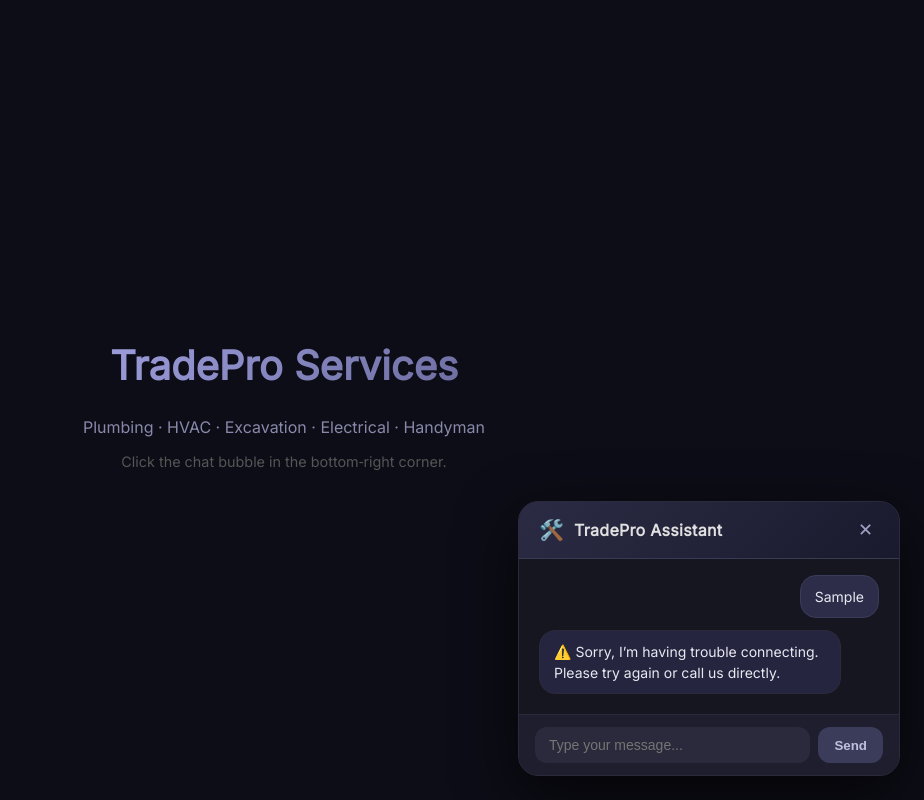
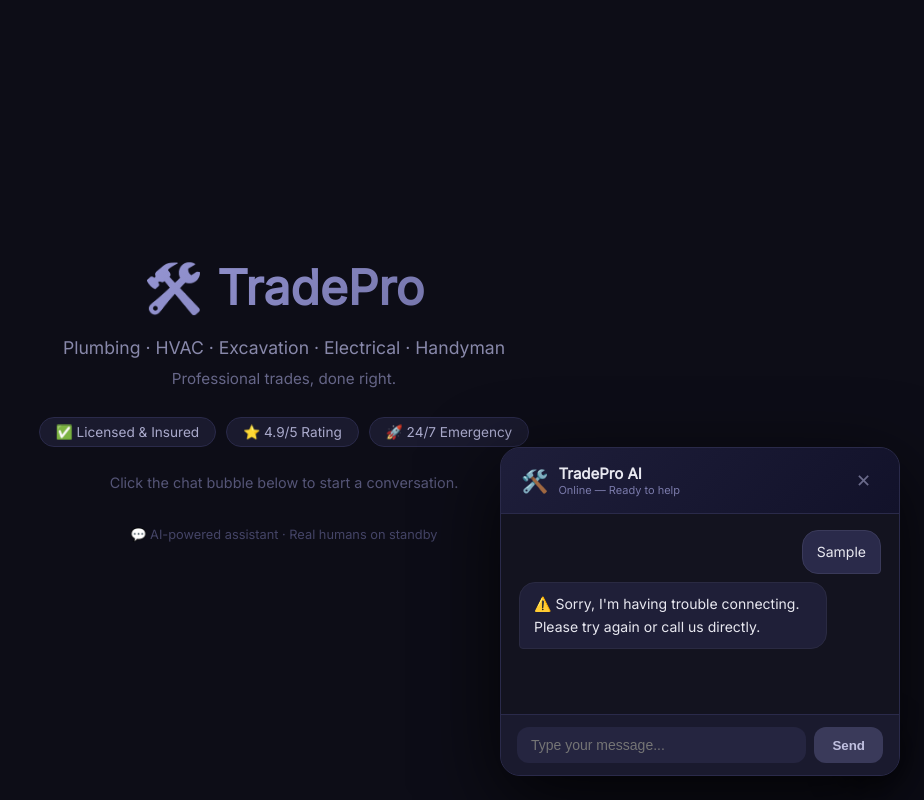
Before and after one commit to alphaxstst-commits/Trade-Chatbot, a website: page public/index.html in a window 1280 px wide. Both pictures are taken after typing "Sample" into the empty fields and a click on the button "Send". Shown: the whole page, without its empty margins (356-1280 px from the left). Drawn offline with Linux system fonts and the light colour scheme; no server answers.

Commit message:
FIXED: Complete bot overhaul with state tracking, 3 options, dark theme

```diff
--- a/public/index.html
+++ b/public/index.html
@@ -3,47 +3,84 @@
 <head>
   <meta charset="UTF-8" />
   <meta name="viewport" content="width=device-width, initial-scale=1.0" />
-  <title>TradePro</title>
-  <!-- Include Inter font -->
+  <title>TradePro Services</title>
   <link href="https://fonts.googleapis.com/css2?family=Inter:opsz@14..32&display=swap" rel="stylesheet">
   <style>
-    /* Global reset */
+    * {
+      margin: 0;
+      padding: 0;
+      box-sizing: border-box;
+    }
     body {
-      margin: 0;
       font-family: 'Inter', sans-serif;
       background: #0d0d17;
       color: #e0e0e0;
       min-height: 100vh;
       display: flex;
+      flex-direction: column;
       align-items: center;
       justify-content: center;
     }
-    .demo-page {
+    .hero {
       text-align: center;
       padding: 2rem;
+      max-width: 600px;
     }
-    .demo-page h1 {
-      font-size: 2.5rem;
-      font-weight: 600;
+    .hero h1 {
+      font-size: 3rem;
+      font-weight: 700;
       background: linear-gradient(135deg, #9f9fdf, #6b6b9f);
       -webkit-background-clip: text;
       -webkit-text-fill-color: transparent;
+      margin-bottom: 1rem;
     }
-    .demo-page p {
+    .hero p {
       color: #8888aa;
-      max-width: 500px;
-      margin: 1rem auto;
+      font-size: 1.1rem;
+      line-height: 1.7;
+    }
+    .badges {
+      display: flex;
+      flex-wrap: wrap;
+      gap: 10px;
+      justify-content: center;
+      margin-top: 1.5rem;
+    }
+    .badge {
+      background: #1a1a2e;
+      border: 1px solid #2a2a4a;
+      padding: 6px 16px;
+      border-radius: 20px;
+      font-size: 0.85rem;
+      color: #aaaacc;
+    }
+    .footer-note {
+      margin-top: 2rem;
+      font-size: 0.8rem;
+      color: #444466;
     }
   </style>
 </head>
 <body>
-  <div class="demo-page">
-    <h1>TradePro Services</h1>
-    <p>Plumbing · HVAC · Excavation · Electrical · Handyman</p>
-    <p style="font-size:0.9rem; color:#555;">Click the chat bubble in the bottom‑right corner.</p>
+  <div class="hero">
+    <h1>🛠️ TradePro</h1>
+    <p>
+      Plumbing · HVAC · Excavation · Electrical · Handyman<br>
+      <span style="color:#666688;font-size:0.95rem;">Professional trades, done right.</span>
+    </p>
+    <div class="badges">
+      <span class="badge">✅ Licensed & Insured</span>
+      <span class="badge">⭐ 4.9/5 Rating</span>
+      <span class="badge">🚀 24/7 Emergency</span>
+    </div>
+    <p style="margin-top:1.5rem;color:#555577;font-size:0.9rem;">
+      Click the chat bubble below to start a conversation.
+    </p>
+    <div class="footer-note">
+      <span>💬 AI-powered assistant · Real humans on standby</span>
+    </div>
   </div>
 
-  <!-- The widget will be injected by widget.js -->
   <script src="/widget.js"></script>
 </body>
 </html>
--- a/public/widget.js
+++ b/public/widget.js
@@ -1,64 +1,60 @@
 // public/widget.js
 
-// ----------------------------------------------
-// 1. CONFIG
-// ----------------------------------------------
-const API_URL = '/api/chat';          // your chat endpoint
-const WIDGET_ID = 'trade-chatbot';
-const STORAGE_KEY = 'chatbot_session';
+const API_URL = '/api/chat';
+const STORAGE_KEY = 'tradebot_session';
 
-// ----------------------------------------------
-// 2. STATE MANAGEMENT (sessionStorage)
-// ----------------------------------------------
+// ---- STATE MANAGEMENT ----
 function getSession() {
   try {
     const raw = sessionStorage.getItem(STORAGE_KEY);
-    return raw ? JSON.parse(raw) : { messages: [], state: {} };
-  } catch { return { messages: [], state: {} }; }
+    if (raw) {
+      const parsed = JSON.parse(raw);
+      return parsed;
+    }
+  } catch (e) { console.warn('Session parse error:', e); }
+  return { messages: [], state: {} };
 }
 
 function saveSession(session) {
-  sessionStorage.setItem(STORAGE_KEY, JSON.stringify(session));
+  try {
+    sessionStorage.setItem(STORAGE_KEY, JSON.stringify(session));
+  } catch (e) { console.warn('Session save error:', e); }
 }
 
 function clearSession() {
   sessionStorage.removeItem(STORAGE_KEY);
 }
 
-// ----------------------------------------------
-// 3. UI RENDERING (Dark Theme + Animations)
-// ----------------------------------------------
+// ---- UI RENDERING ----
 function renderWidget() {
   // Container
   const container = document.createElement('div');
-  container.id = WIDGET_ID;
+  container.id = 'trade-chatbot';
   container.style.cssText = `
     position: fixed;
     bottom: 24px;
     right: 24px;
-    width: 380px;
-    max-height: 560px;
-    background: #1e1e2f;
+    width: 400px;
+    max-height: 600px;
+    background: #1a1a2e;
     border-radius: 20px;
-    box-shadow: 0 20px 60px rgba(0,0,0,0.7);
-    font-family: 'Inter', 'Segoe UI', sans-serif;
-    color: #e0e0e0;
+    box-shadow: 0 24px 80px rgba(0,0,0,0.8);
+    font-family: 'Inter', -apple-system, BlinkMacSystemFont, 'Segoe UI', sans-serif;
+    color: #e8e8f0;
     display: flex;
     flex-direction: column;
     overflow: hidden;
-    z-index: 10000;
-    transition: all 0.3s cubic-bezier(0.4, 0, 0.2, 1);
-    border: 1px solid #2a2a3c;
-    backdrop-filter: blur(12px);
+    z-index: 100000;
+    border: 1px solid #2a2a4a;
   `;
   document.body.appendChild(container);
 
-  // Header (animated gradient)
+  // Header
   const header = document.createElement('div');
   header.style.cssText = `
-    background: linear-gradient(135deg, #2b2b44, #1a1a2e);
+    background: linear-gradient(135deg, #1e1e3a, #12122a);
     padding: 16px 20px;
-    border-bottom: 1px solid #3a3a52;
+    border-bottom: 1px solid #2a2a4a;
     display: flex;
     justify-content: space-between;
     align-items: center;
@@ -66,34 +62,38 @@ function renderWidget() {
   `;
   header.innerHTML = `
     <div style="display:flex;align-items:center;gap:10px;">
-      <span style="font-size:20px;">🛠️</span>
-      <span style="font-weight:600;font-size:16px;letter-spacing:0.3px;">TradePro Assistant</span>
+      <span style="font-size:22px;">🛠️</span>
+      <div>
+        <div style="font-weight:600;font-size:15px;color:#e8e8f0;">TradePro AI</div>
+        <div style="font-size:11px;color:#7a7aaa;">Online — Ready to help</div>
+      </div>
     </div>
-    <button id="close-chatbot" style="background:none;border:none;color:#a0a0c0;font-size:18px;cursor:pointer;">✕</button>
+    <button id="close-chatbot" style="background:none;border:none;color:#6a6a8a;font-size:18px;cursor:pointer;padding:4px 8px;">✕</button>
   `;
   container.appendChild(header);
 
-  // Messages area (with scroll)
+  // Messages area
   const messagesDiv = document.createElement('div');
   messagesDiv.id = 'chat-messages';
   messagesDiv.style.cssText = `
     flex: 1;
     overflow-y: auto;
-    padding: 16px 20px;
+    padding: 16px 18px;
     display: flex;
     flex-direction: column;
-    gap: 8px;
-    background: #161621;
-    scroll-behavior: smooth;
+    gap: 6px;
+    background: #13131f;
+    min-height: 200px;
+    max-height: 400px;
   `;
   container.appendChild(messagesDiv);
 
-  // Input area (dark style)
+  // Input area
   const inputArea = document.createElement('div');
   inputArea.style.cssText = `
     padding: 12px 16px;
-    background: #1e1e2f;
-    border-top: 1px solid #2a2a3c;
+    background: #1a1a2e;
+    border-top: 1px solid #2a2a4a;
     display: flex;
     gap: 8px;
     flex-shrink: 0;
@@ -101,34 +101,59 @@ function renderWidget() {
   inputArea.innerHTML = `
     <input id="chat-input" type="text" placeholder="Type your message..." style="
       flex:1;
-      background:#2a2a3c;
+      background:#252540;
       border:none;
       border-radius:12px;
       padding:10px 14px;
-      color:#e0e0e0;
+      color:#e8e8f0;
       font-size:14px;
       outline:none;
       transition:background 0.2s;
     " />
     <button id="send-btn" style="
-      background: #3b3b5a;
+      background: #3a3a5a;
       border:none;
       border-radius:12px;
-      padding:10px 16px;
+      padding:10px 18px;
       color: #c0c0e0;
       font-weight:600;
       cursor:pointer;
-      transition: background 0.2s;
+      transition:all 0.2s;
     ">Send</button>
   `;
   container.appendChild(inputArea);
 
-  // Restore session messages
+  // Add styles
+  const style = document.createElement('style');
+  style.textContent = `
+    #chat-messages::-webkit-scrollbar { width: 4px; }
+    #chat-messages::-webkit-scrollbar-track { background: #1a1a2e; }
+    #chat-messages::-webkit-scrollbar-thumb { background: #3a3a5a; border-radius: 4px; }
+    @keyframes fadeInUp {
+      from { opacity: 0; transform: translateY(12px); }
+      to { opacity: 1; transform: translateY(0); }
+    }
+    .message-bubble {
+      animation: fadeInUp 0.3s ease-out;
+    }
+    #chat-input:focus { background: #2d2d4a !important; }
+    #send-btn:hover { background: #4a4a6a !important; }
+    .typing-dots::after {
+      content: '...';
+      animation: dots 1.2s steps(3, end) infinite;
+    }
+    @keyframes dots {
+      0% { content: ''; }
+      33% { content: '.'; }
+      66% { content: '..'; }
+      100% { content: '...'; }
+    }
+  `;
+  document.head.appendChild(style);
+
+  // Restore session
   const session = getSession();
   session.messages.forEach(msg => appendMessage(msg.role, msg.text));
-
-  // Auto-focus
-  document.getElementById('chat-input').focus();
 
   // Event listeners
   document.getElementById('send-btn').addEventListener('click', sendMessage);
@@ -138,63 +163,85 @@ function renderWidget() {
   document.getElementById('close-chatbot').addEventListener('click', () => {
     container.style.display = 'none';
   });
+
+  // Focus input
+  setTimeout(() => document.getElementById('chat-input').focus(), 100);
 }
 
-// Helper to append a message with animation
+// ---- APPEND MESSAGE ----
 function appendMessage(role, text) {
   const messagesDiv = document.getElementById('chat-messages');
+  if (!messagesDiv) return;
+
   const msgDiv = document.createElement('div');
+  msgDiv.className = 'message-bubble';
+  const isUser = role === 'user';
   msgDiv.style.cssText = `
-    max-width: 80%;
+    max-width: 85%;
     padding: 10px 14px;
-    border-radius: 16px;
-    margin-bottom: 4px;
-    animation: fadeIn 0.3s ease-out;
-    word-wrap: break-word;
-    align-self: ${role === 'user' ? 'flex-end' : 'flex-start'};
-    background: ${role === 'user' ? '#2d2d4a' : '#252540'};
-    border: 1px solid ${role === 'user' ? '#3b3b5a' : '#2a2a3c'};
+    border-radius: ${isUser ? '16px 16px 4px 16px' : '16px 16px 16px 4px'};
+    margin-bottom: 2px;
+    align-self: ${isUser ? 'flex-end' : 'flex-start'};
+    background: ${isUser ? '#2a2a4a' : '#1f1f38'};
+    border: 1px solid ${isUser ? '#3a3a5a' : '#2a2a42'};
     color: #e8e8f0;
     font-size: 14px;
-    line-height: 1.5;
+    line-height: 1.6;
+    white-space: pre-wrap;
+    word-wrap: break-word;
   `;
-  // Simple markdown to line breaks
-  msgDiv.innerHTML = text.replace(/\n/g, '<br>');
+  // Convert markdown-like bold and line breaks
+  let formatted = text
+    .replace(/\*\*(.*?)\*\*/g, '<strong>$1</strong>')
+    .replace(/\n/g, '<br>');
+  msgDiv.innerHTML = formatted;
   messagesDiv.appendChild(msgDiv);
   messagesDiv.scrollTop = messagesDiv.scrollHeight;
 }
 
-// Animation keyframes (injected once)
-const styleSheet = document.createElement('style');
-styleSheet.textContent = `
-  @keyframes fadeIn {
-    from { opacity: 0; transform: translateY(8px); }
-    to { opacity: 1; transform: translateY(0); }
-  }
-  #chat-input:focus { background: #32324a !important; }
-  #send-btn:hover { background: #4b4b6a !important; }
-`;
-document.head.appendChild(styleSheet);
+// ---- TYPING INDICATOR ----
+function showTyping() {
+  const messagesDiv = document.getElementById('chat-messages');
+  if (!messagesDiv) return null;
+  const div = document.createElement('div');
+  div.id = 'typing-indicator';
+  div.className = 'message-bubble';
+  div.style.cssText = `
+    align-self: flex-start;
+    background: #1f1f38;
+    padding: 10px 16px;
+    border-radius: 16px 16px 16px 4px;
+    border: 1px solid #2a2a42;
+    color: #8888aa;
+    font-size: 13px;
+  `;
+  div.innerHTML = 'Typing <span class="typing-dots"></span>';
+  messagesDiv.appendChild(div);
+  messagesDiv.scrollTop = messagesDiv.scrollHeight;
+  return div;
+}
 
-// ----------------------------------------------
-// 4. SEND MESSAGE LOGIC (with state tracking)
-// ----------------------------------------------
+function removeTyping(el) {
+  if (el && el.parentNode) el.remove();
+}
+
+// ---- SEND MESSAGE ----
 async function sendMessage() {
   const input = document.getElementById('chat-input');
   const text = input.value.trim();
   if (!text) return;
   input.value = '';
 
-  // Show user message immediately
+  // Show user message
   appendMessage('user', text);
 
-  // Get current session (state + history)
+  // Get session
   const session = getSession();
   session.messages.push({ role: 'user', text });
   saveSession(session);
 
   // Show typing indicator
-  const typingId = showTyping();
+  const typingEl = showTyping();
 
   try {
     const response = await fetch(API_URL, {
@@ -202,62 +249,75 @@ async function sendMessage() {
       headers: { 'Content-Type': 'application/json' },
       body: JSON.stringify({
         message: text,
-        sessionId: session.sessionId || null, // for WhatsApp, we'll use phone number
         state: session.state || {},
-        history: session.messages.map(m => m.text) // send last few
+        history: session.messages.map(m => m.text)
       })
     });
 
     const data = await response.json();
-    const botReply = data.reply || "I didn't understand that. Could you rephrase?";
+    const botReply = data.reply || "Sorry, I didn't understand that. Could you rephrase?";
 
-    // Update state from server (if any new fields extracted)
+    // Update state
     if (data.state) {
       session.state = data.state;
     }
-
-    // Add bot reply to history
     session.messages.push({ role: 'bot', text: botReply });
     saveSession(session);
 
-    // Remove typing and show bot reply
-    removeTyping(typingId);
+    // Remove typing and show reply
+    removeTyping(typingEl);
     appendMessage('bot', botReply);
 
-    // If the bot requested more info (like address), we'll continue next turn
   } catch (err) {
-    removeTyping(typingId);
-    appendMessage('bot', '⚠️ Sorry, I’m having trouble connecting. Please try again or call us directly.');
-    console.error(err);
+    console.error('Chat error:', err);
+    removeTyping(typingEl);
+    appendMessage('bot', '⚠️ Sorry, I\'m having trouble connecting. Please try again or call us directly.');
   }
 }
 
-function showTyping() {
-  const messagesDiv = document.getElementById('chat-messages');
-  const div = document.createElement('div');
-  div.id = 'typing-indicator';
-  div.style.cssText = `
-    align-self: flex-start;
-    background: #252540;
-    padding: 8px 14px;
-    border-radius: 16px;
-    border: 1px solid #2a2a3c;
-    color: #a0a0c0;
-    font-size: 14px;
-    animation: fadeIn 0.2s ease-out;
+// ---- OPEN/CLOSE TOGGLE (Floating button) ----
+function createToggleButton() {
+  const btn = document.createElement('button');
+  btn.id = 'chat-toggle';
+  btn.style.cssText = `
+    position: fixed;
+    bottom: 24px;
+    right: 24px;
+    width: 60px;
+    height: 60px;
+    border-radius: 50%;
+    background: linear-gradient(135deg, #3a3a6a, #2a2a4a);
+    border: 2px solid #4a4a7a;
+    color: white;
+    font-size: 28px;
+    cursor: pointer;
+    box-shadow: 0 8px 32px rgba(0,0,0,0.6);
+    z-index: 99999;
+    transition: all 0.3s ease;
   `;
-  div.textContent = 'Typing...';
-  messagesDiv.appendChild(div);
-  messagesDiv.scrollTop = messagesDiv.scrollHeight;
-  return div.id;
+  btn.textContent = '💬';
+  document.body.appendChild(btn);
+
+  let isOpen = true;
+
+  btn.addEventListener('click', () => {
+    const widget = document.getElementById('trade-chatbot');
+    if (isOpen) {
+      widget.style.display = 'none';
+      btn.textContent = '💬';
+      btn.style.background = 'linear-gradient(135deg, #3a3a6a, #2a2a4a)';
+    } else {
+      widget.style.display = 'flex';
+      btn.textContent = '✕';
+      btn.style.background = 'linear-gradient(135deg, #5a2a2a, #4a1a1a)';
+      document.getElementById('chat-input').focus();
+    }
+    isOpen = !isOpen;
+  });
 }
 
-function removeTyping(id) {
-  const el = document.getElementById(id);
-  if (el) el.remove();
-}
-
-// ----------------------------------------------
-// 5. INIT
-// ----------------------------------------------
-document.addEventListener('DOMContentLoaded', renderWidget);
+// ---- INIT ----
+document.addEventListener('DOMContentLoaded', () => {
+  renderWidget();
+  createToggleButton();
+});
```
Also changed, not shown: knowledge/businessScript.js (+41 -22 lines), routes/chat.js (+123 -82 lines), services/openrouter.js (+21 -36 lines).
